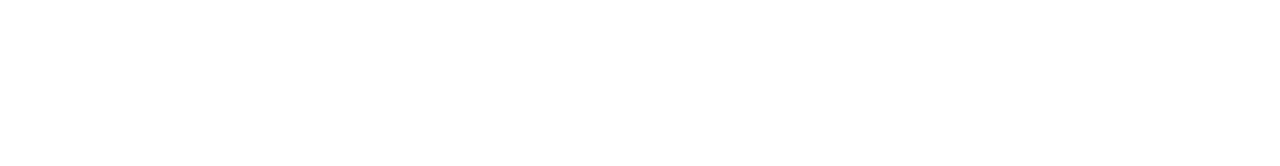
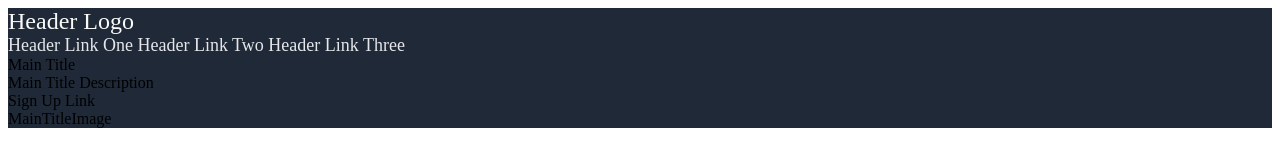
Before and after one commit to southbaycoder408/odin-landingpage, a plain HTML site: page index.html in a window 1280 px wide. Drawn offline with Linux system fonts and the light colour scheme.

Commit message:
added stylesheet and first header information basic text

```diff
--- a/index.html
+++ b/index.html
@@ -4,9 +4,25 @@
         <meta charset="UTF-8">
         <meta http-equiv="X-UA-Compatible" content="IE=edge">
         <meta name="viewport" content="width=device-width, initial-scale=1.0">
+        <link rel="stylesheet" href="style.css" />
         <title>Landing Page</title>
     </head>
     <body>
+        <div class="header">
+            <div class="headerlogo">Header Logo</div>
+            <div class="headerlinks">
+                <a>Header Link One</a>
+                <a>Header Link Two</a>
+                <a>Header Link Three</a>
+            </div>
+            <div class="maintitlebox">
+                <div>Main Title</div>
+                <div>Main Title Description</div>
+                <a>Sign Up Link</a>
+            </div>
+            <a>MainTitleImage</a>
+        </div>
+
 
     </body>
 </html>
--- a/style.css
+++ b/style.css
@@ -0,0 +1,13 @@
+.header{
+    background-color: #1F2937;
+}
+
+.headerlogo{
+    font-size:24px;
+    color: #f9faf8;
+
+}
+.headerlinks{
+    font-size: 18px;
+    color:  #e5e7eb;
+}
```
Lines whose indentation alone changed are shown as unchanged.
